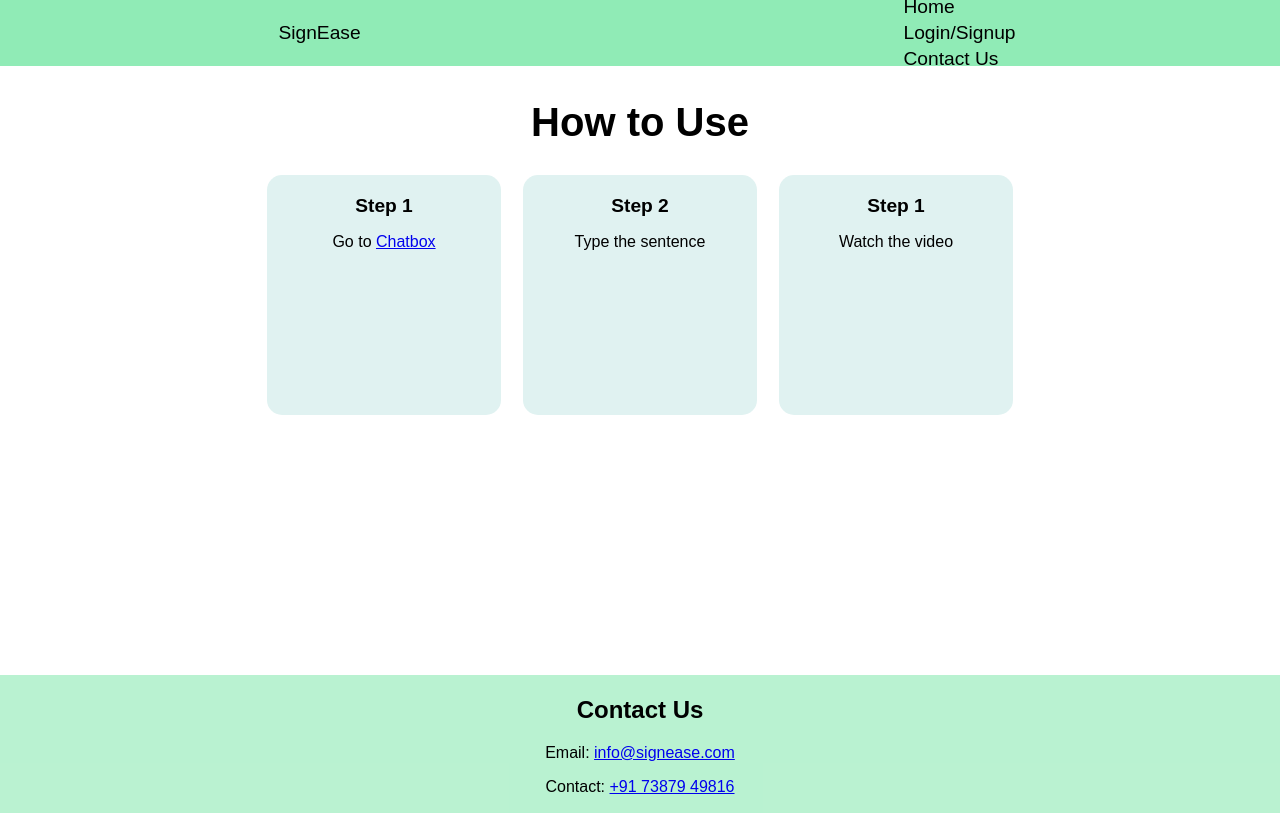
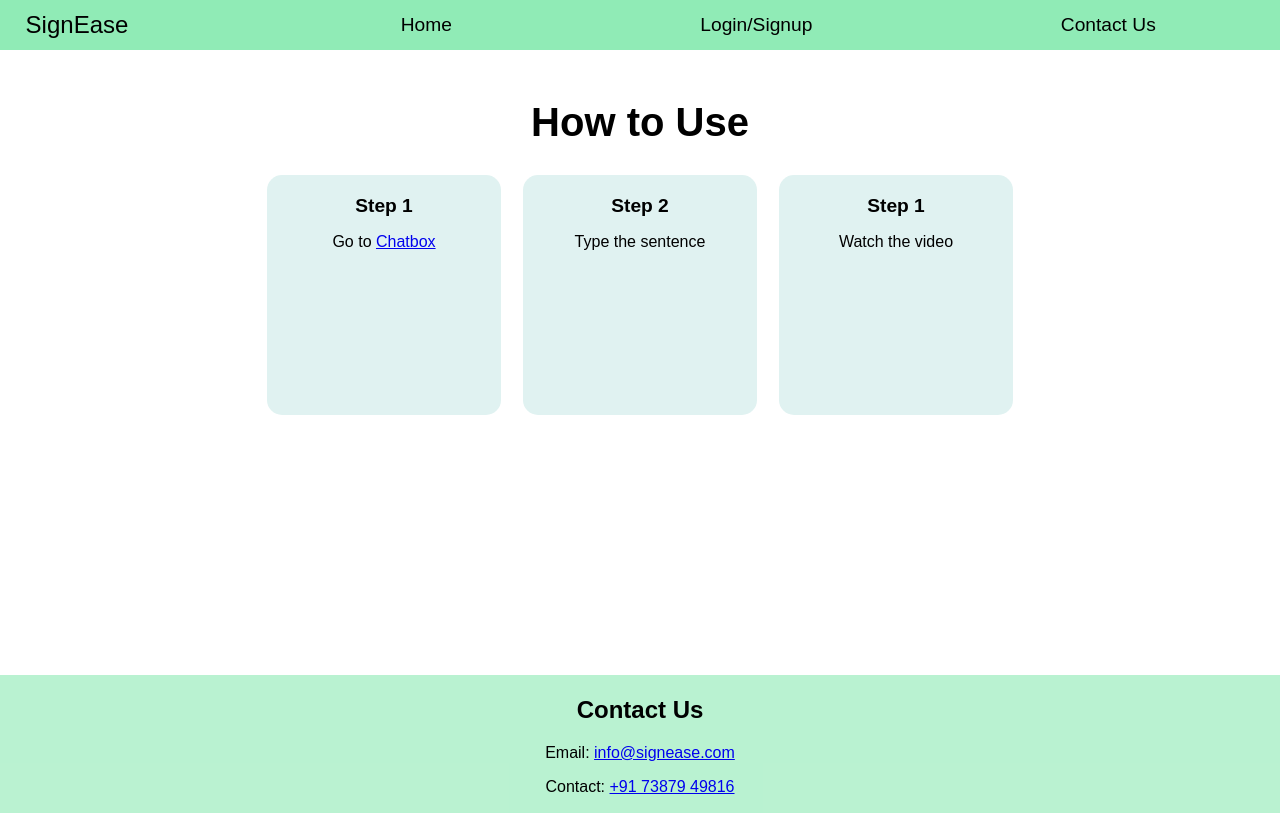
Before and after one commit to MeghaSinghall/SignEase, a plain HTML site: page index.html in a window 1280 px wide. Drawn offline with Linux system fonts and the light colour scheme.

Commit message:
Update style.css

```diff
--- a/style.css
+++ b/style.css
@@ -8,15 +8,23 @@
 .navbar{
     background-color:rgba(117,230,164,0.8);
     height: 50px;
-    font-size: 1.2em;
     display:flex;
-    align-items:center ;
-    padding:8px;
-    justify-content: space-around;
+    #mylogo{
+        font-size: 1.5em;
+        align-self: center;
+        width:20%;
+        margin-left: 2%;
+    }
+    #navbar2{
+        font-size: 1.2em;
+        width:80%;
+        display:flex;
+        align-items: center;
+        justify-content: space-around;
+    }
     a{
         text-decoration: none;
         color:black;
-        padding:2px;
     }
 }
 #hUse{
```
